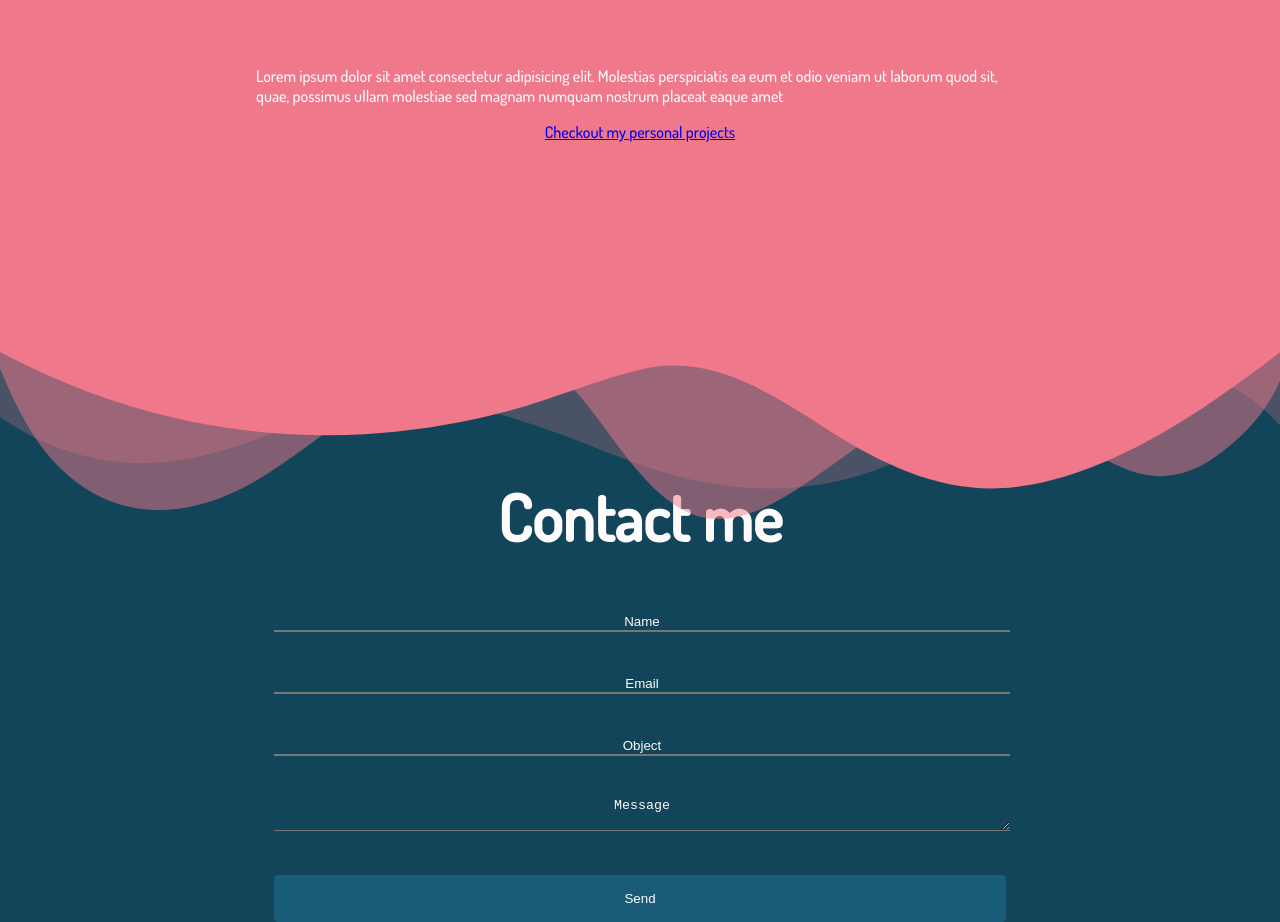
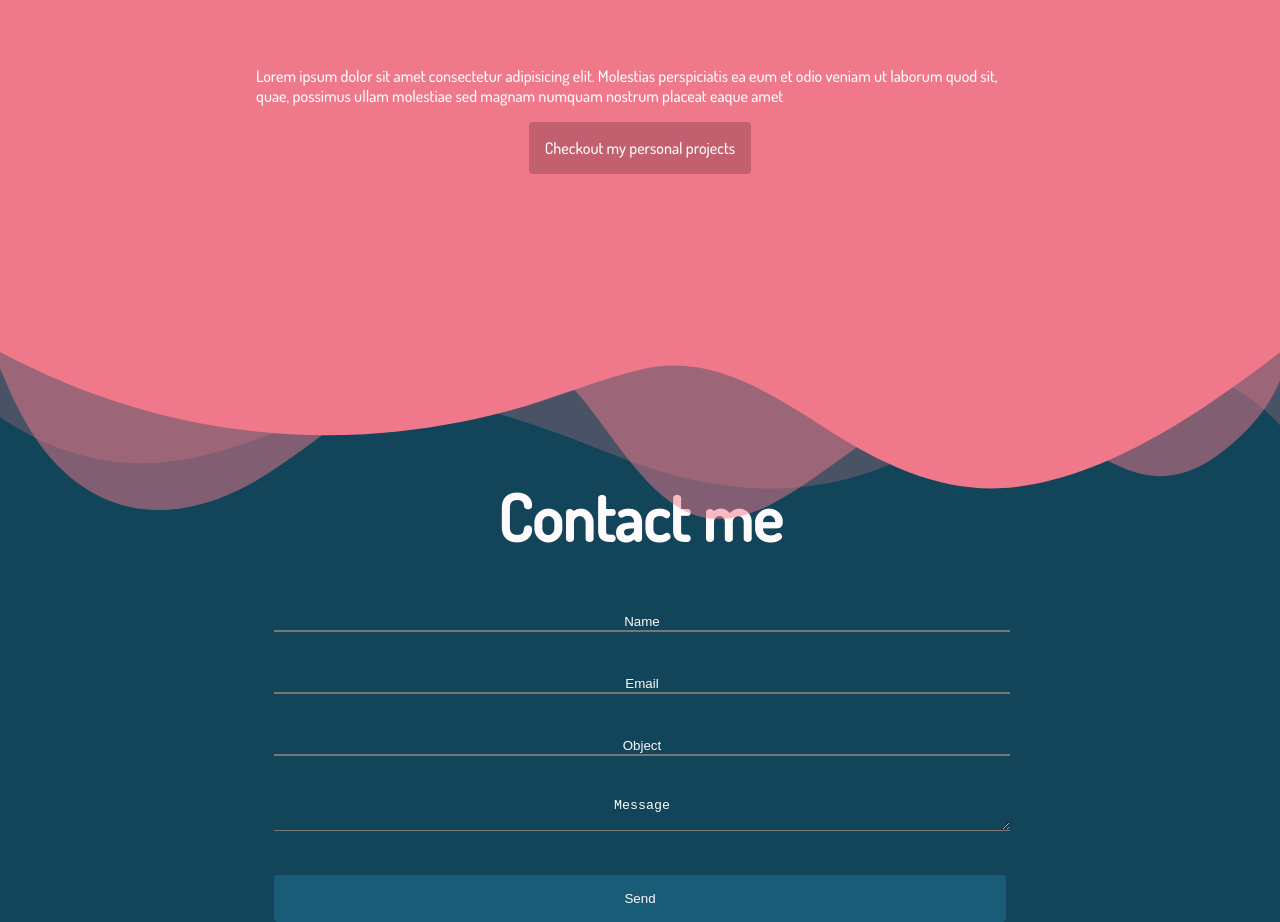
Before and after one commit to AnisBouhadida/personal-portfolio, a plain HTML site: page index.html in a window 1280 px wide. Shown: the part 2617-3539 px from the top of the page. Drawn offline with nearby package versions, Linux system fonts and the light colour scheme; a script that the page names is missing.

Commit message:
add styling

```diff
--- a/index.html
+++ b/index.html
@@ -150,7 +150,7 @@
         <p>Lorem ipsum dolor sit amet consectetur adipisicing elit. Molestias perspiciatis ea eum et odio veniam ut
             laborum quod sit, quae, possimus ullam molestiae sed magnam numquam nostrum placeat eaque amet</p>
 
-        <a href="projects.html">Checkout my personal projects</a>
+        <a id="toMyProjects" href="projects.html">Checkout my personal projects</a>
         <div class="red-wave">
             <svg data-name="Layer 1" xmlns="http://www.w3.org/2000/svg" viewBox="0 0 1200 120"
                 preserveAspectRatio="none">
--- a/style.css
+++ b/style.css
@@ -231,6 +231,15 @@ ul.skills-list li:hover {
     height: 215px;
 }
 
+a#toMyProjects{
+    color: #FFFBFC;
+    background-color: #c2606f;
+    padding: 2vh;
+    cursor: pointer;
+    border-radius: 4px 4px;
+    text-decoration: none;
+}
+
 .bottom-red-wave .shape-fill {
     fill: #124559;
 }
```
